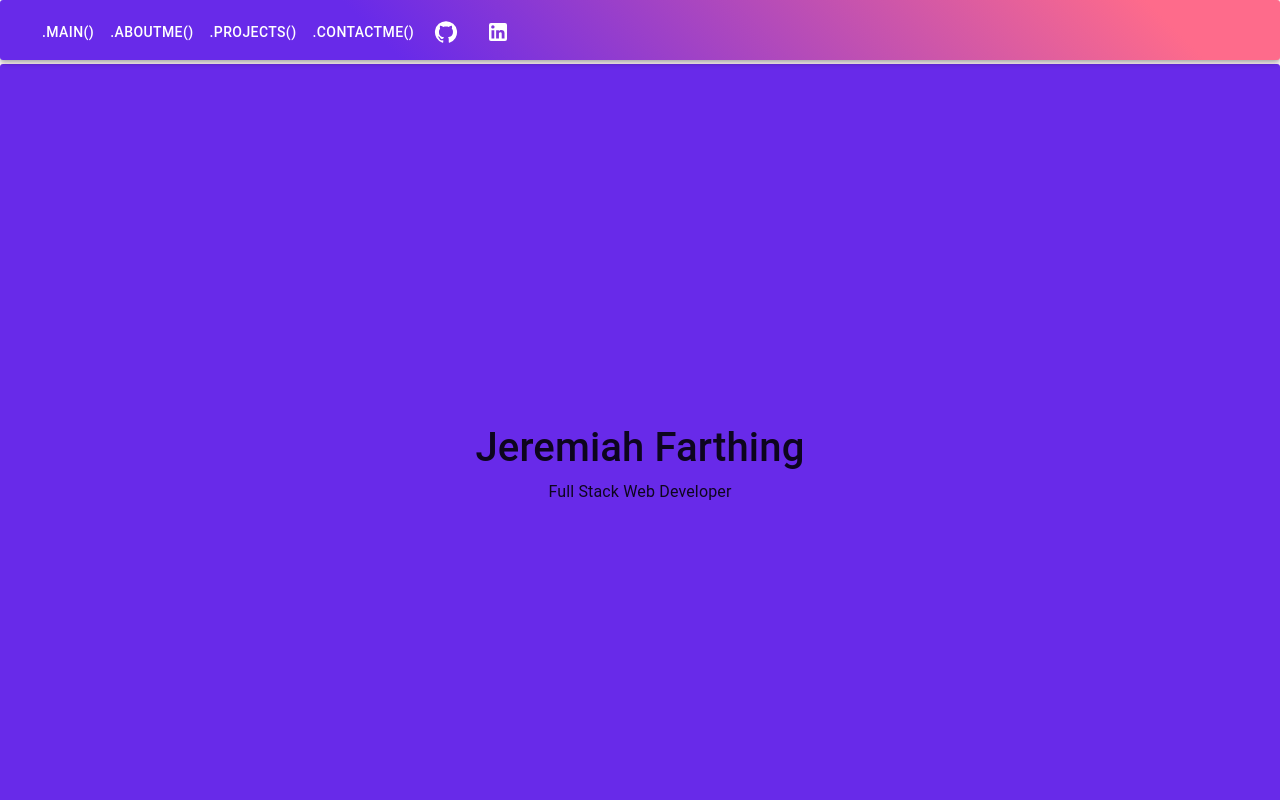
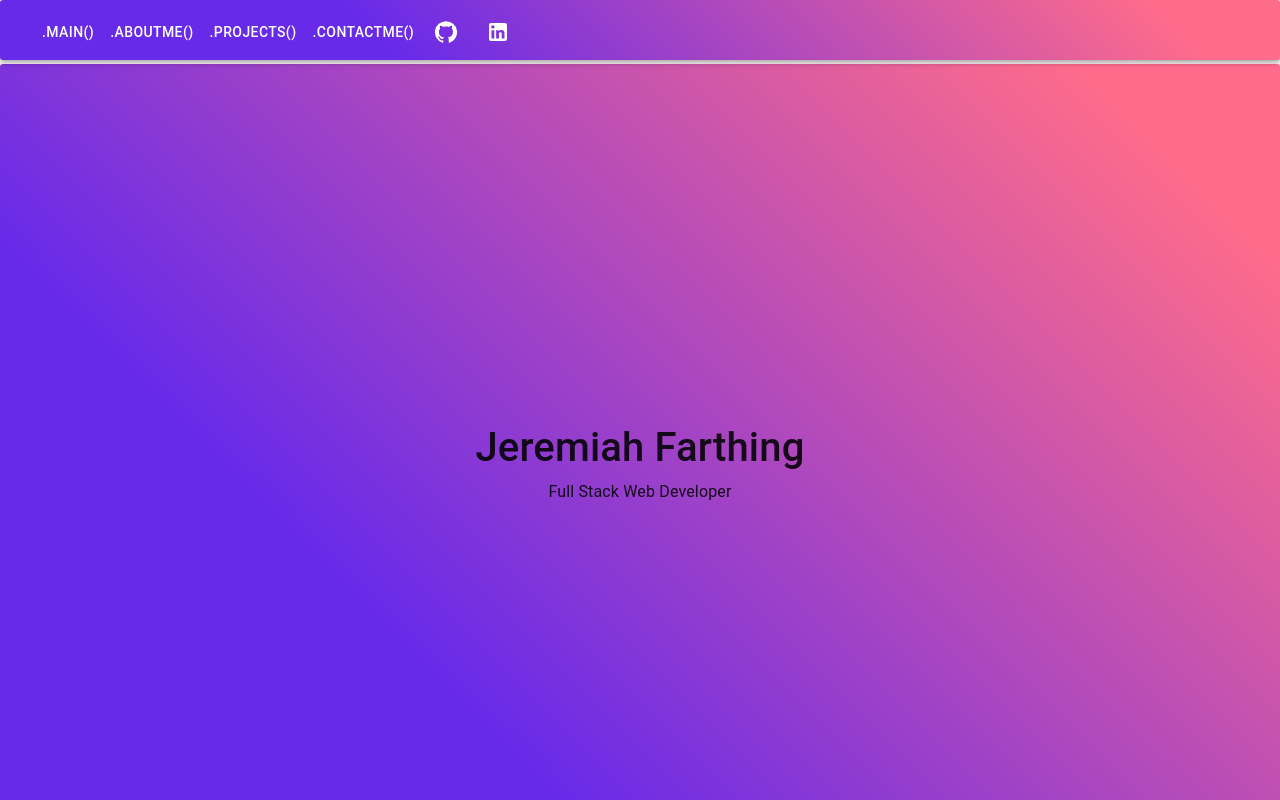
Before and after one commit to jefarth/practice-react-portfolio, a React (Create React App) app: page /#/ in a window 1280 px wide. Shown: the top 800 px of the page. Built offline with nearby package versions, Linux system fonts and the light colour scheme; a web font is replaced by a local one.

Commit message:
updated styling

```diff
--- a/src/pages/Home.js
+++ b/src/pages/Home.js
@@ -3,7 +3,7 @@ import { makeStyles } from '@mui/styles';
 
 const useStyles = makeStyles({
     root: {
-      background: '#682ae9',
+      background: 'linear-gradient(45deg, #682ae9 30%, #FE6B8B 90%)',
       border: 0,
       borderRadius: 3,
       boxShadow: '0 3px 5px 2px rgba(255, 105, 135, .3)',
```
